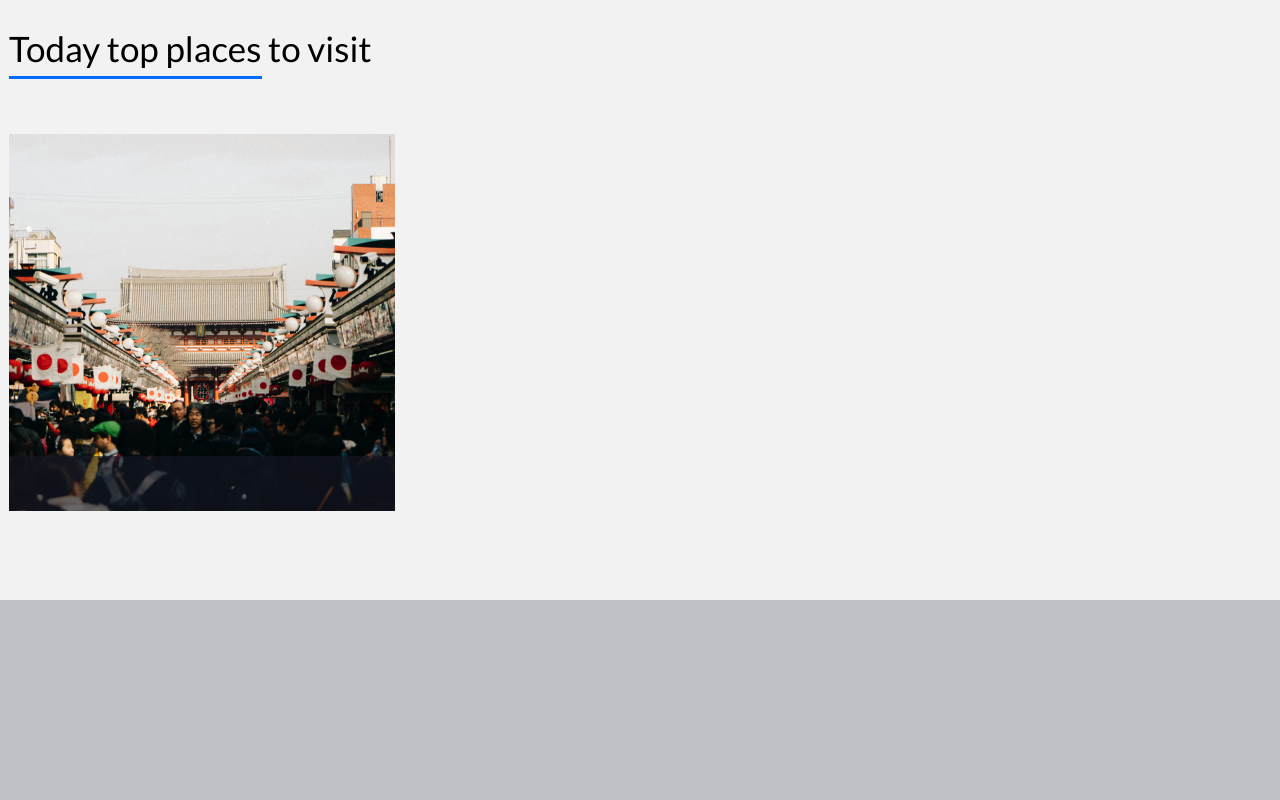
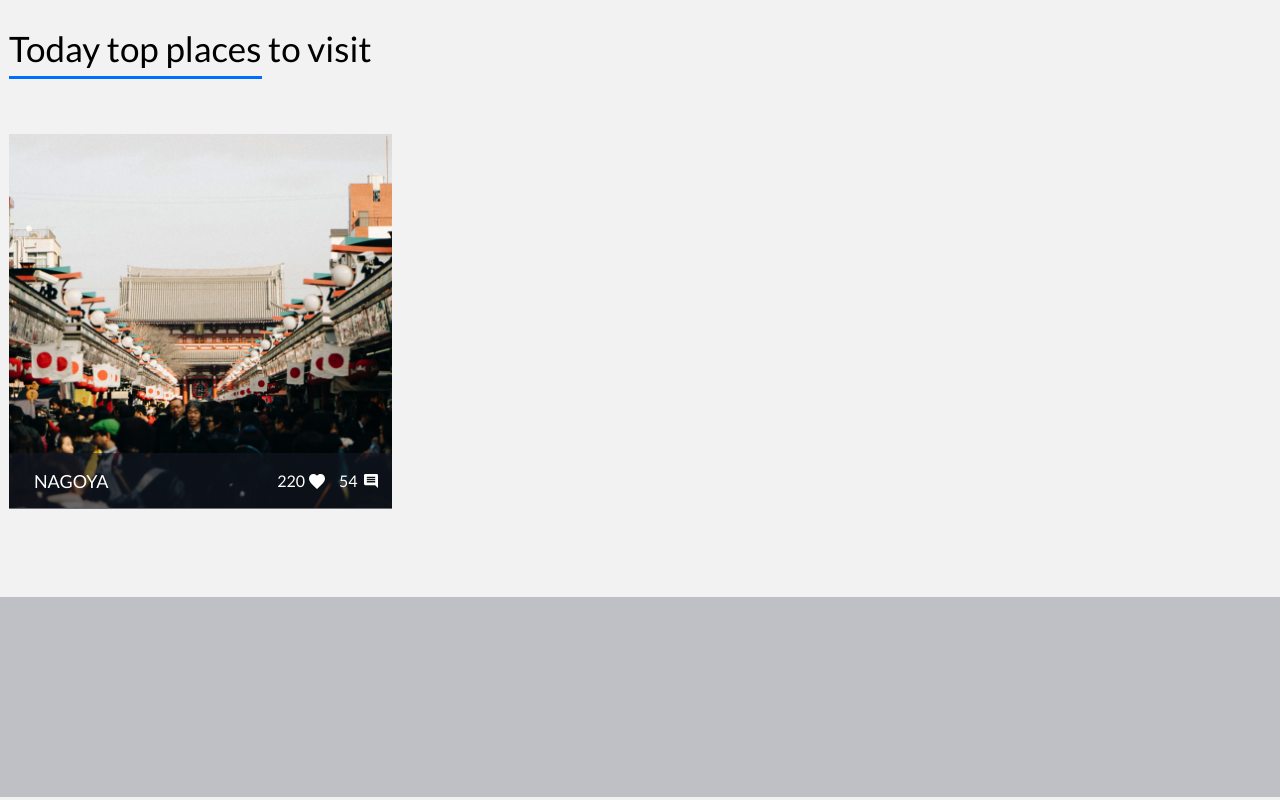
Before and after one commit to Den4icGuti/git-travel-project, a website built with Parcel: page index.html in a window 1280 px wide. Shown: the part 3274-4074 px from the top of the page. Built offline with nearby package versions, Linux system fonts and the light colour scheme.

Commit message:
add stats

```diff
--- a/css/style.css
+++ b/css/style.css
@@ -429,7 +429,7 @@ header {
 .search-form__info {
   display: flex;
   flex-wrap: wrap;
-/*   padding-bottom: 153px; */
+  /*   padding-bottom: 153px; */
 }
 
 .search-form__field {
@@ -757,6 +757,68 @@ header {
 .visit__title {
   margin-bottom: 55px;
 }
+
+.visit__cards {
+  display: grid;
+  grid-template-columns: repeat(3, 1fr);
+  grid-gap: 57px;
+}
+
+.visit__card-pic {
+  position: relative;
+}
+
+.visit__card-stats {
+  display: flex;
+  flex-wrap: wrap;
+  align-items: center;
+  justify-content: flex-end;
+  position: absolute;
+  background: rgba(21, 24, 36, 0.6);
+  bottom: 2px;
+  left: 0;
+  width: 100%;
+}
+
+.visit__card-title {
+  font-weight: 500;
+  font-size: 18px;
+  line-height: 24px;
+  padding: 16px 25px;
+  color: #ffffff;
+  margin: 0 auto 0 0;
+}
+
+.visit__card-likes {
+  font-style: normal;
+  font-weight: 500;
+  font-size: 16px;
+  line-height: 24px;
+  color: #ffffff;
+  padding-right: 20px;
+  background: url(../img/svg/heart.svg) no-repeat right center;
+  margin-right: 14px;
+}
+
+.visit__card-comment {
+  font-style: normal;
+  font-weight: 500;
+  font-size: 16px;
+  line-height: 24px;
+  color: #ffffff;
+  padding-right: 23px;
+  background: url(../img/svg/comment.svg) no-repeat right center;
+  margin-right: 14px;
+}
+
+.visit__card-comment {
+  font-style: normal;
+  font-weight: 500;
+  font-size: 16px;
+  line-height: 24px;
+  color: #ffffff;
+  padding-right: 20px;
+}
 /* Visit style end*/
 
 .video {
--- a/index.html
+++ b/index.html
@@ -259,9 +259,24 @@
     <section class="visit">
       <div class="wrapper-full">
         <h2 class="visit__title section-title">Today top places to visit</h2>
-        <div class="top__cards">
-          <div class="top__card">
-            <img src="./img/places-visit/visit-img-01.jpg" alt="" />
+        <div class="visit__cards">
+          <div class="visit__card">
+            <div class="visit__card-pic">
+              <img
+                src="./img/places-visit/vis-img-01.jpg"
+                alt="NAGOYA"
+                class="visit__card-thumb"
+              />
+              <div class="visit__card-stats">
+                <h3 class="visit__card-title">NAGOYA</h3>
+                <div class="visit__card-likes">
+                  <span class="visit__card-likes-value"> 220 </span>
+                </div>
+                <div class="visit__card-comment">
+                  <span class="visit__card-comment-value"> 54 </span>
+                </div>
+              </div>
+            </div>
           </div>
         </div>
       </div>
@@ -273,11 +288,21 @@
         <h2 class="header__title-form">Sign in</h2>
         <label class="form-label"
           >Email
-          <input class="form-input" type="email" name="email" placeholder="Email..." />
+          <input
+            class="form-input"
+            type="email"
+            name="email"
+            placeholder="Email..."
+          />
         </label>
         <label class="form-label"
           >Password
-          <input class="form-input" type="password" name="password"   placeholder="Password..."/>
+          <input
+            class="form-input"
+            type="password"
+            name="password"
+            placeholder="Password..."
+          />
         </label>
         <button type="submit" class="form-button">Sign in</button>
       </form>
--- a/js/index.js
+++ b/js/index.js
@@ -33,13 +33,15 @@ function onKeyPressEsc(e) {
   }
 }
 
+const db = [];
+
 function onSubmitForm(e) {
   e.preventDefault();
   const email = e.currentTarget.email.value;
   const password = e.currentTarget.password.value;
 
   if (email === "" || password.length < 4) {
-    alert("All fields must be filled")
+    alert("All fields must be filled");
     return;
   }
   const dataUser = {
@@ -47,11 +49,8 @@ function onSubmitForm(e) {
     password,
   };
 
-  const db = [];
+  const newUser = [dataUser, ...db];
 
-  const res = [dataUser, ...db];
-
-  console.log(res);
   refs.form.reset();
 }
 
```
Also changed, not shown: img/places-visit/vis-img-01.jpg (added), img/places-visit/vis-img-02.jpg (added), img/places-visit/visit-img-01.jpg (deleted), img/svg/comment.svg (added), img/svg/heart.svg (added).
